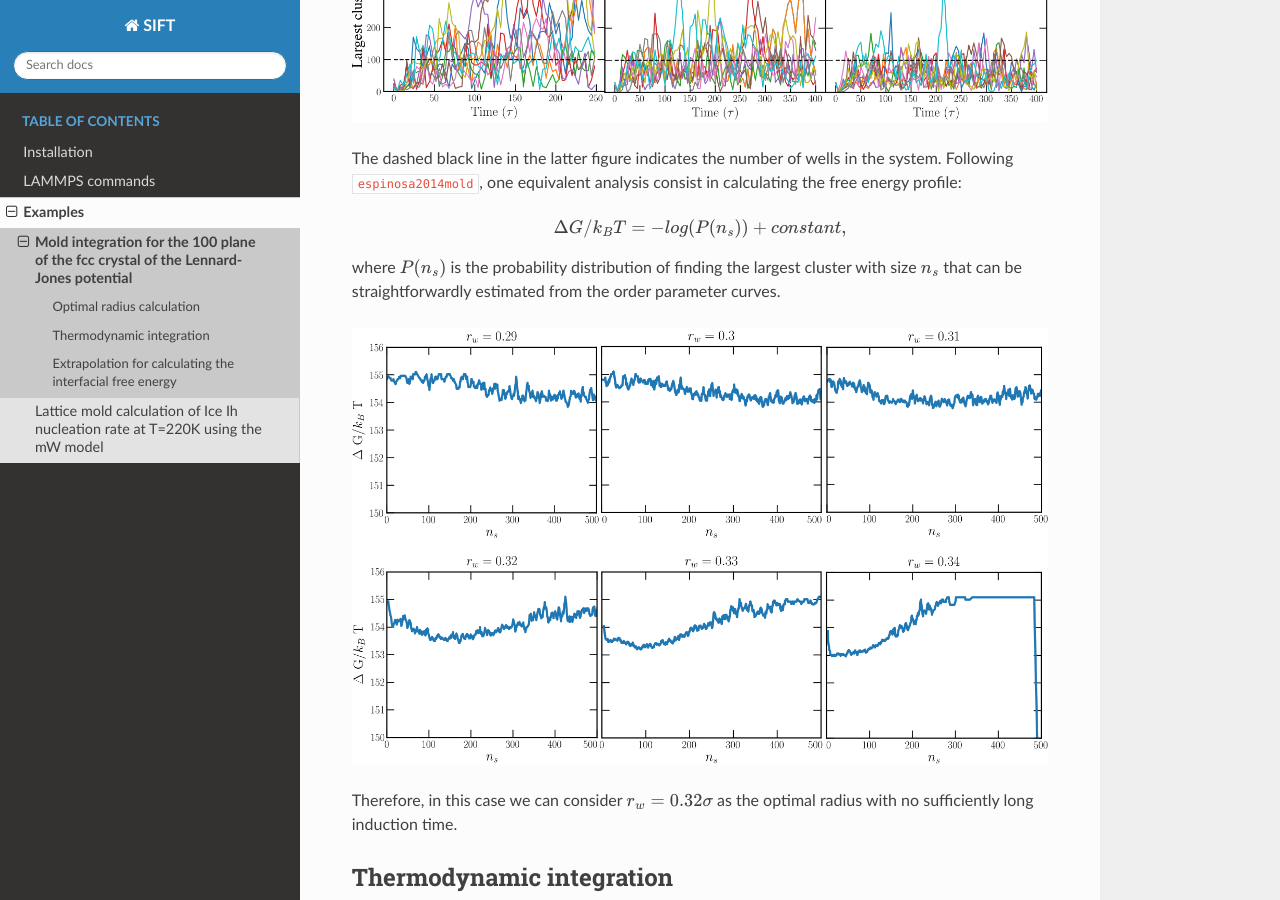
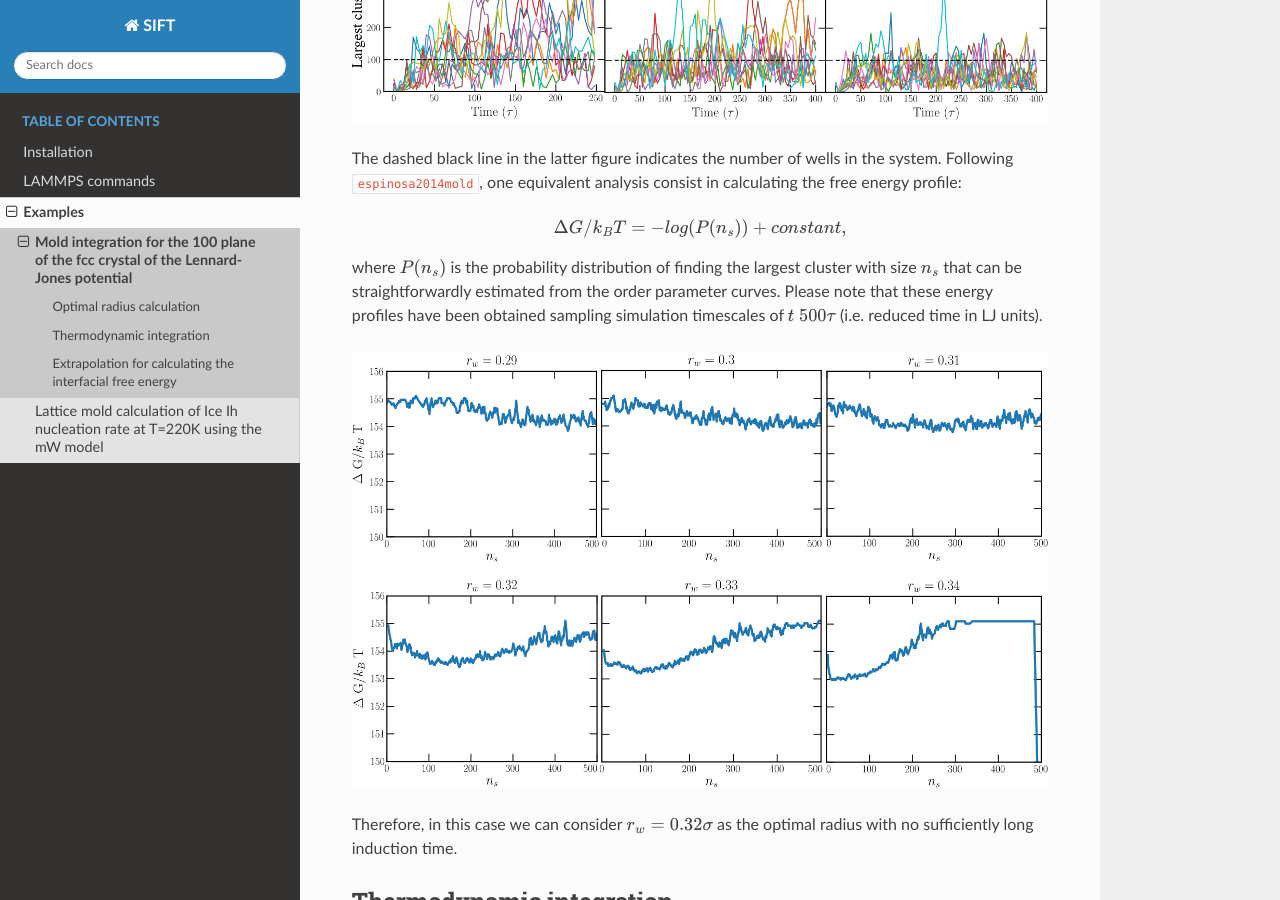
Before and after one commit to AndresRTejedor/Mold, a Sphinx documentation site: the page built from docs/source/example_MI_lj.md, in a window 1280 px wide and 900 px high, scrolled down 3920 px. Built offline with Sphinx 7.4.7 and the Read the Docs theme 2.0.0, drawn with Linux system fonts in a browser that asks for light colours; cross-references to code outside the pages are shown as plain code.

Commit message:
Update example_MI_lj.md

```diff
--- a/docs/source/example_MI_lj.md
+++ b/docs/source/example_MI_lj.md
@@ -107,7 +107,7 @@ The dashed black line in the latter figure indicates the number of wells in the
 
 $$\Delta G/k_B T=-log(P(n_s))+constant,$$
 
-where $P(n_s)$ is the probability distribution of finding the largest cluster with size $n_s$ that can be straightforwardly estimated from the order parameter curves.
+where $P(n_s)$ is the probability distribution of finding the largest cluster with size $n_s$ that can be straightforwardly estimated from the order parameter curves. Please note that these energy profiles have been obtained sampling simulation timescales of $t~500\tau$ (i.e. reduced time in LJ units).
 
 ![Step-1\label{kk}](../figs/FigDG.png "Denergy")
 
```
